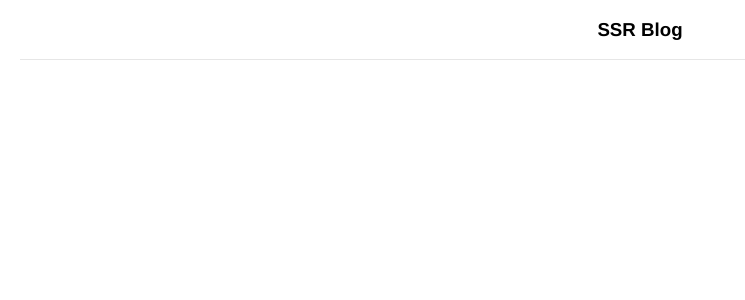
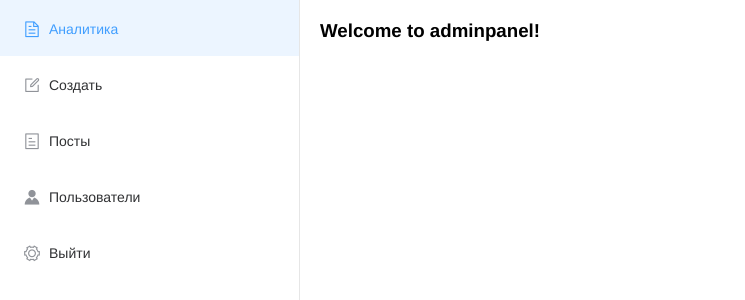
Before and after one commit to GoryachkoP/blog-nuxt, a Nuxt app: page /admin in a window 1280 px wide. Before the commit this address had no page. Shown: the top 300 px of the page, without its empty margins (0-745 px from the left). Built offline with nearby package versions, Linux system fonts and the light colour scheme.

Commit message:
structure of page, aside menu navigation

```diff
--- /dev/null
+++ b/components/admin/Aside.vue
@@ -0,0 +1,38 @@
+<template>
+  <el-menu
+    router
+    :default-active="$route.path"
+  >
+    <el-menu-item index="/admin">
+      <i class="el-icon-document"></i>
+      <span>Аналитика</span>
+    </el-menu-item>
+    <el-menu-item index="/admin/create">
+      <i class="el-icon-edit-outline"></i>
+      <span>Создать</span>
+    </el-menu-item>
+    <el-menu-item index="/admin/list">
+      <i class="el-icon-tickets"></i>
+      <span>Посты</span>
+    </el-menu-item>
+    <el-menu-item index="/admin/user">
+      <i class="el-icon-s-custom"></i>
+      <span>Пользователи</span>
+    </el-menu-item>
+    <el-menu-item index="/admin/logout">
+      <i class="el-icon-setting"></i>
+      <span>Выйти</span>
+    </el-menu-item>
+  </el-menu>
+</template>
+
+<script>
+export default {
+}
+</script>
+
+<style lang="scss" scoped>
+  .el-menu {
+    height: 100%;
+  }
+</style>
--- /dev/null
+++ b/layouts/admin.vue
@@ -0,0 +1,36 @@
+<template>
+  <div class="admin-layout-wrap">
+    <el-container>
+      <el-aside>
+        <app-aside />
+      </el-aside>
+      <el-main>
+        <nuxt/>
+      </el-main>
+    </el-container>
+  </div>
+</template>
+
+<script>
+import AppAside from '@/components/admin/Aside'
+export default {
+  components: {
+    AppAside
+  }
+}
+</script>
+
+<style lang="scss" scoped>
+  .admin-layout-wrap {
+    width: 100%;
+    height: 100vh;
+
+    .el-container {
+      height: 100%;
+    }
+
+    .el-aside {
+      width: 250px;
+    }
+  }
+</style>
--- /dev/null
+++ b/pages/admin/create.vue
@@ -0,0 +1,11 @@
+<template>
+  <div>
+    <h1>Create page</h1>
+  </div>
+</template>
+
+<script>
+export default {
+  layout: 'admin'
+}
+</script>
--- /dev/null
+++ b/pages/admin/index.vue
@@ -0,0 +1,11 @@
+<template>
+  <section class="admin-container">
+    <h1>Welcome to adminpanel!</h1>
+  </section>
+</template>
+
+<script>
+export default {
+  layout: 'admin'
+}
+</script>
--- /dev/null
+++ b/pages/admin/list.vue
@@ -0,0 +1,11 @@
+<template>
+  <div>
+    <h1>Post page</h1>
+  </div>
+</template>
+
+<script>
+export default {
+  layout: 'admin'
+}
+</script>
--- /dev/null
+++ b/pages/admin/logout.vue
@@ -0,0 +1,11 @@
+<template>
+  <div>
+    <h1>Logout page</h1>
+  </div>
+</template>
+
+<script>
+export default {
+  layout: 'admin'
+}
+</script>
--- /dev/null
+++ b/pages/admin/user.vue
@@ -0,0 +1,11 @@
+<template>
+  <div>
+    <h1>User page</h1>
+  </div>
+</template>
+
+<script>
+export default {
+  layout: 'admin'
+}
+</script>
--- /dev/null
+++ b/pages/users.vue
@@ -0,0 +1,5 @@
+<template>
+  <div>
+    <h1>Users page</h1>
+  </div>
+</template>
```
